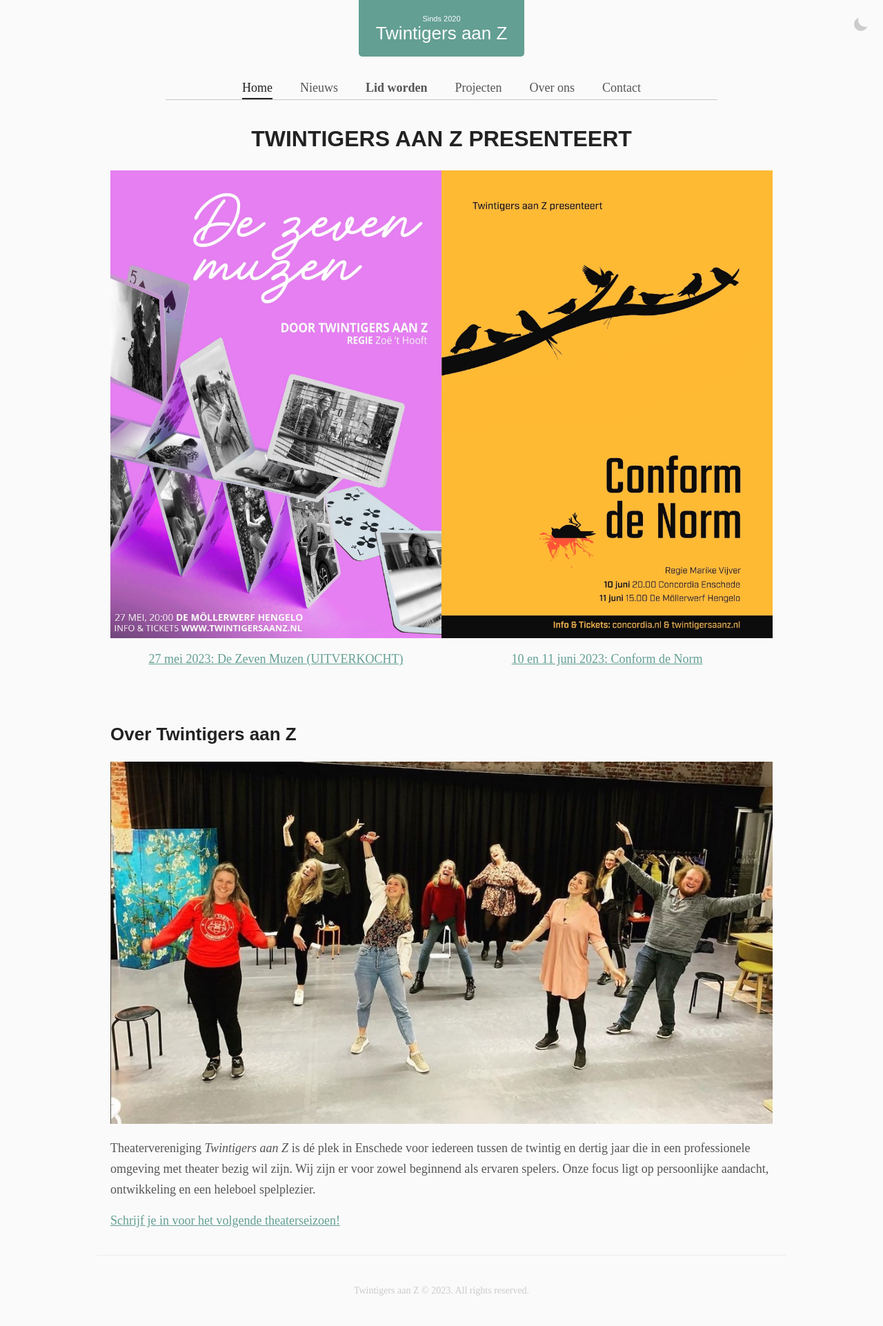
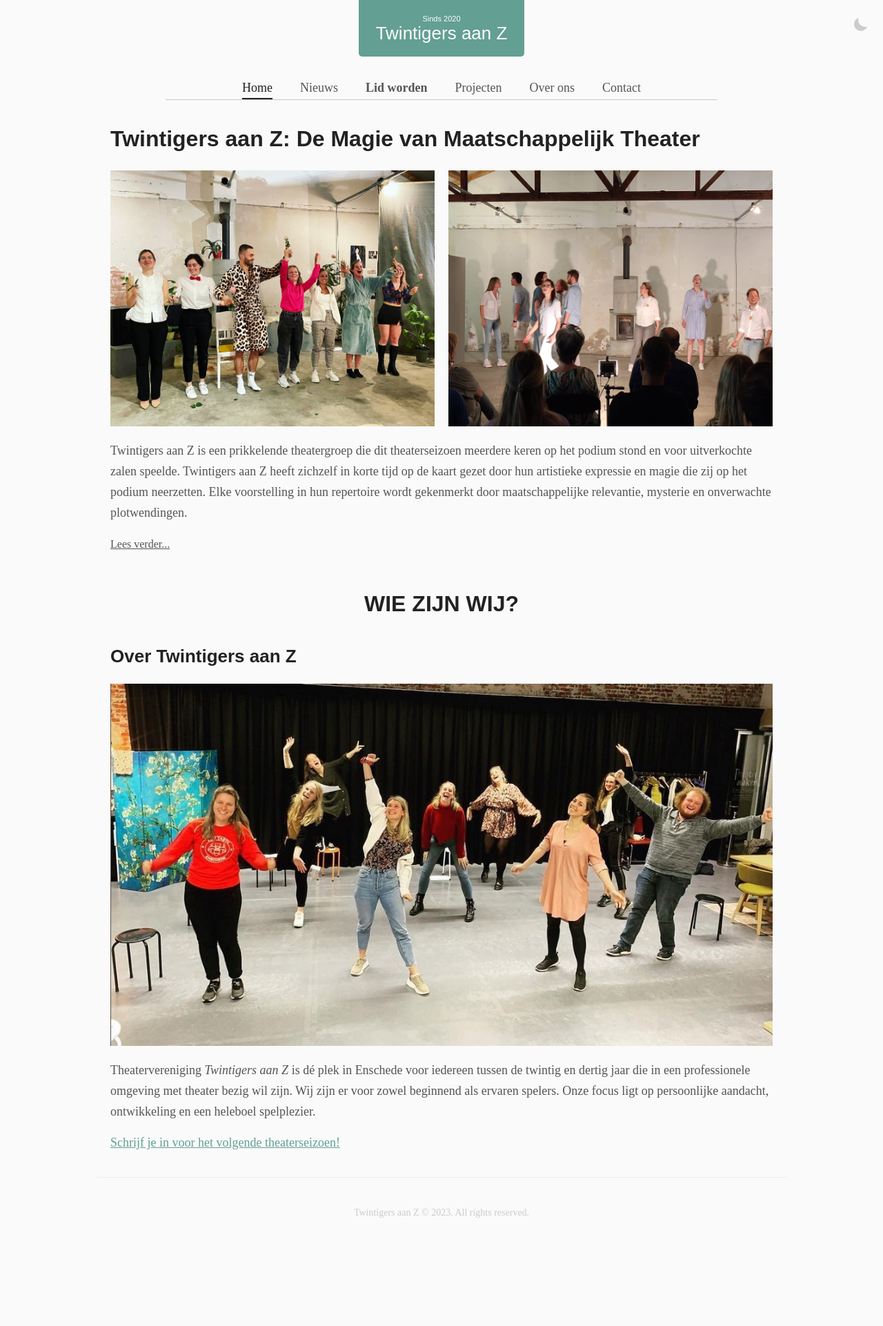
Before and after one commit to cmitz/twintigersaanz, a Jekyll site: the page built from index.html, in a window 1280 px wide. Shown: the whole page at 69% size. Built offline with Jekyll 4.4.1, drawn with Linux system fonts in a browser that asks for light colours; some web fonts are replaced; after the commit the page ends 1809 px from its top, so only the background shows below that.

Commit message:
Change homepage

```diff
--- a/_includes/components/post.html
+++ b/_includes/components/post.html
@@ -51,7 +51,7 @@
 
         {% if page.layout != 'post' %}
             {% if post.excerpt != post.content %}
-                <p><a href="{{post.url | absolute_url}}" class="read-more-button" role="button">Continue reading...</a></p>
+                <p><a href="{{post.url | absolute_url}}" class="read-more-button" role="button">Lees verder...</a></p>
             {% endif %}
         {% endif %}
     </div>
--- a/_layouts/default.html
+++ b/_layouts/default.html
@@ -41,7 +41,7 @@
         <main
             class="{%- if page.customNarrowPage -%}
                     wrapper
-                {%- elsif page.layout == 'news' or page.layout == 'post' or page.layout == 'category' or page.layout == 'tag' -%}
+                {%- elsif page.layout == 'news' or page.layout == 'category' or page.layout == 'tag' -%}
                     wrapper
                 {%- else -%}
                     wrapper long
--- a/_layouts/home.html
+++ b/_layouts/home.html
@@ -1,6 +1,12 @@
 ---
 layout: default
 ---
+
+<section class="post-list">
+    {% for post in site.posts limit:1 %}
+        {% include components/post.html %}
+    {% endfor %}
+</section>
 
 <article class="page home" role="article">
     <h2 class="page-title" role="heading">{{page.title}}</h2>
--- a/_sass/components/_page.scss
+++ b/_sass/components/_page.scss
@@ -44,7 +44,15 @@
 
         .alignleft { float: left; margin: 20px 30px 10px 0; }
         .alignright { float: right; margin: 20px 0 10px 20px; }
-        .aligncenter { clear: both; margin: 0 auto 20px; }
+
+        .aligncenter {
+            clear: both;
+            margin: 0 auto 20px;
+
+            display: flex;
+            flex-direction: row;
+            justify-content: space-between;
+        }
 
         figcaption { font-size: 13px; font-style: italic; padding-top: 10px; }
 
--- a/_sass/components/_post.scss
+++ b/_sass/components/_post.scss
@@ -74,7 +74,15 @@
 
         .alignleft { float: left; margin: 20px 30px 10px 0; }
         .alignright { float: right; margin: 20px 0 10px 20px; }
-        .aligncenter { clear: both; margin: 0 auto 20px; }
+
+        .aligncenter {
+            clear: both;
+            margin: 0 auto 20px;
+
+            display: flex;
+            flex-direction: row;
+            justify-content: space-between;
+        }
 
         figcaption { font-size: 13px; font-style: italic; padding-top: 10px; }
 
--- a/index.html
+++ b/index.html
@@ -1,34 +1,7 @@
 ---
 layout: home
-title: Twintigers aan Z presenteert
+title: Wie zijn wij?
 ---
-
-<div class="main-page-jumbo">
-	<div>
-		<a href="{% post_url 2023-04-01-voorstelling-de-zeven-muzen-2023 %}">
-			<figure>
-				<img src="{{"/assets/images/posters/TAZ_DeZevenMuzen.jpg" | absolute_url}}" width="580" height="300" alt="Poster van voorstelling 'De Zeven Muzen'. Het beeld is een kaartenhuis op een roze achtergrond. De speelkaarten bevatten foto's van spelers in hun dagelijkse leven." />
-			</figure>
-		</a>
-		<p class="description">
-			<a href="{% post_url 2023-04-01-voorstelling-de-zeven-muzen-2023 %}">
-				27 mei 2023: De Zeven Muzen (UITVERKOCHT)
-			</a>
-		</p>
-	</div>
-	<div>
-		<a href="{% post_url 2023-03-29-voorstelling-conform-de-norm-2023 %}">
-			<figure>
-				<img src="{{"/assets/images/posters/TAZ_ConformDeNorm.jpg" | absolute_url}}" width="580" height="300" alt="Poster van voorstelling 'Conform de Norm'. Het beeld is een silhouet van vogels zittend op een boomtak, en één vogel die dood gevallen op de grond ligt." />
-			</figure>
-		</a>
-		<p class="description">
-			<a href="{% post_url 2023-03-29-voorstelling-conform-de-norm-2023 %}">
-				10 en 11 juni 2023: Conform de Norm
-			</a>
-		</p>
-	</div>
-</div>
 
 <h2>Over Twintigers aan Z</h2>
 
```
Also changed, not shown: other parts of _includes/components/post.html (+1 -1 lines).
